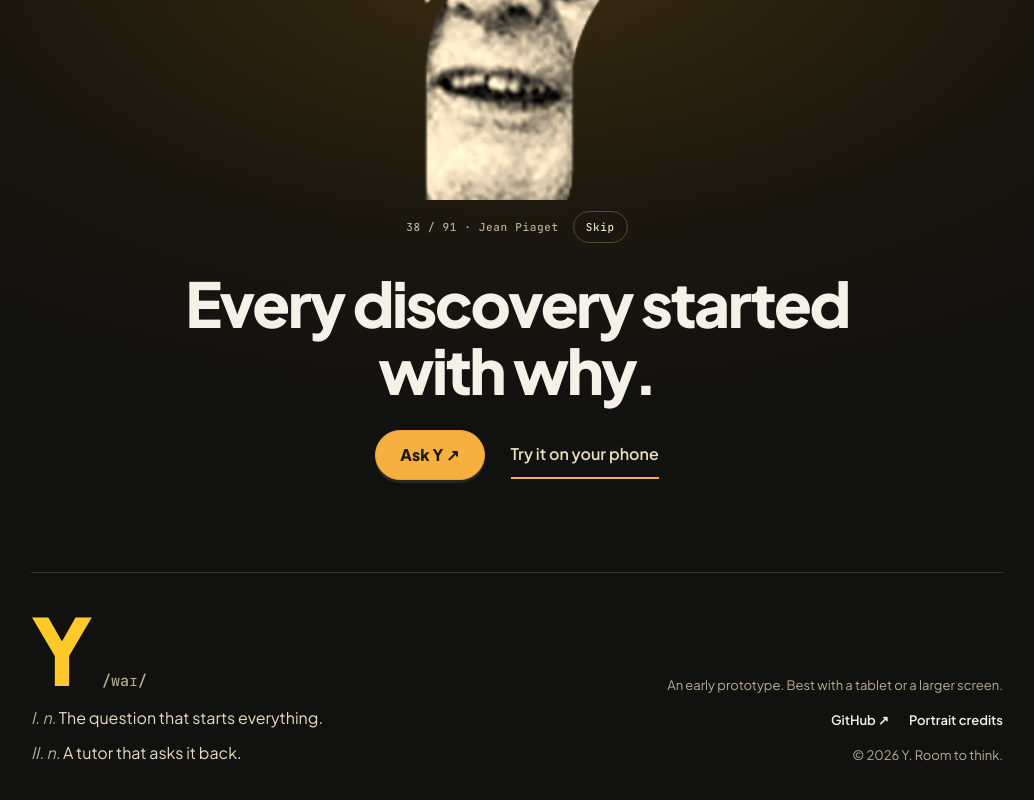
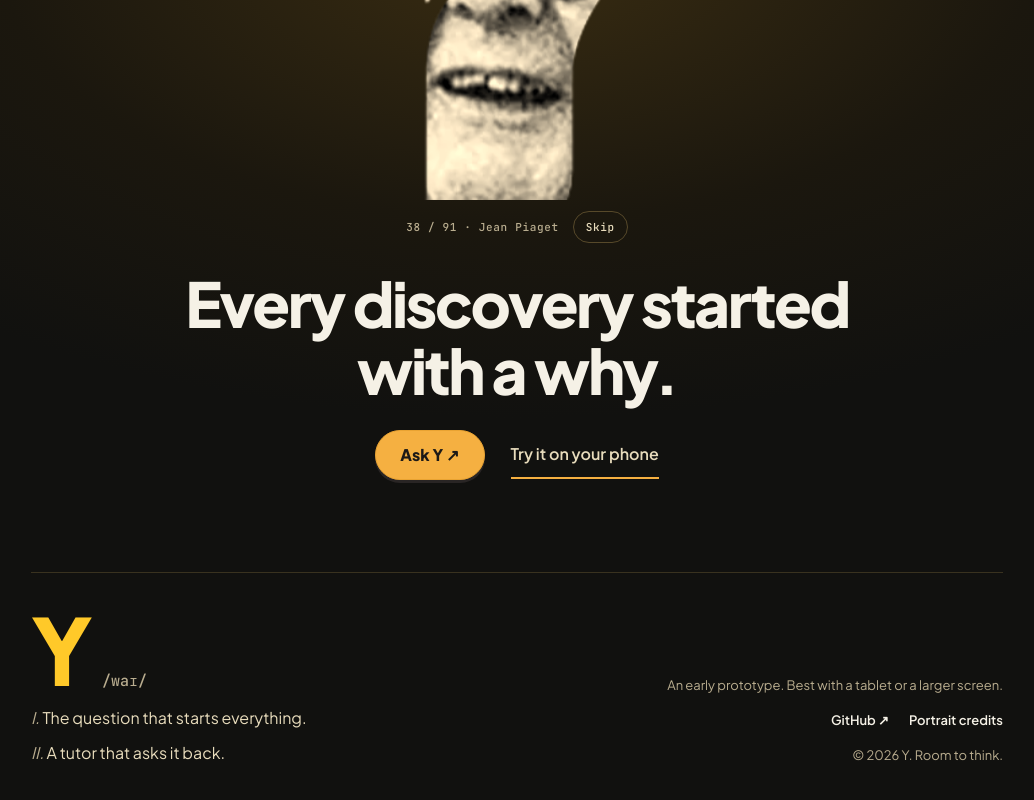
Before and after one commit to Abhijithreddydasari/Y, a Next.js app in the folder web/: page / in a window 1280 px wide. Shown: the part 3473-4273 px from the top of the page, without its empty margins (123-1157 px from the left). Built offline with nearby package versions, Linux system fonts and the light colour scheme.

Commit message:
fix: tighten the closing line and definition on the landing page

```diff
--- a/web/src/components/DiscoveryEnding.tsx
+++ b/web/src/components/DiscoveryEnding.tsx
@@ -164,7 +164,7 @@ export default function DiscoveryEnding() {
             </button>
           )}
         </div>
-        <h2>Every discovery started with why.</h2>
+        <h2>Every discovery started with a why.</h2>
         <div className={s.endingCta}>
           <Link className={s.button} href="/app">Ask Y ↗</Link>
           <Link className={s.endingGhost} href="/app?ui=mobile">Try it on your phone</Link>
@@ -172,8 +172,8 @@ export default function DiscoveryEnding() {
         <div className={s.endingFoot}>
           <dl className={s.definition}>
             <dt>Y <span>/waɪ/</span></dt>
-            <dd><i>I. n.</i> The question that starts everything.</dd>
-            <dd><i>II. n.</i> A tutor that asks it back.</dd>
+            <dd><i>I.</i> The question that starts everything.</dd>
+            <dd><i>II.</i> A tutor that asks it back.</dd>
           </dl>
           <div className={s.endingLinks}>
             <p>An early prototype. Best with a tablet or a larger screen.</p>
```
